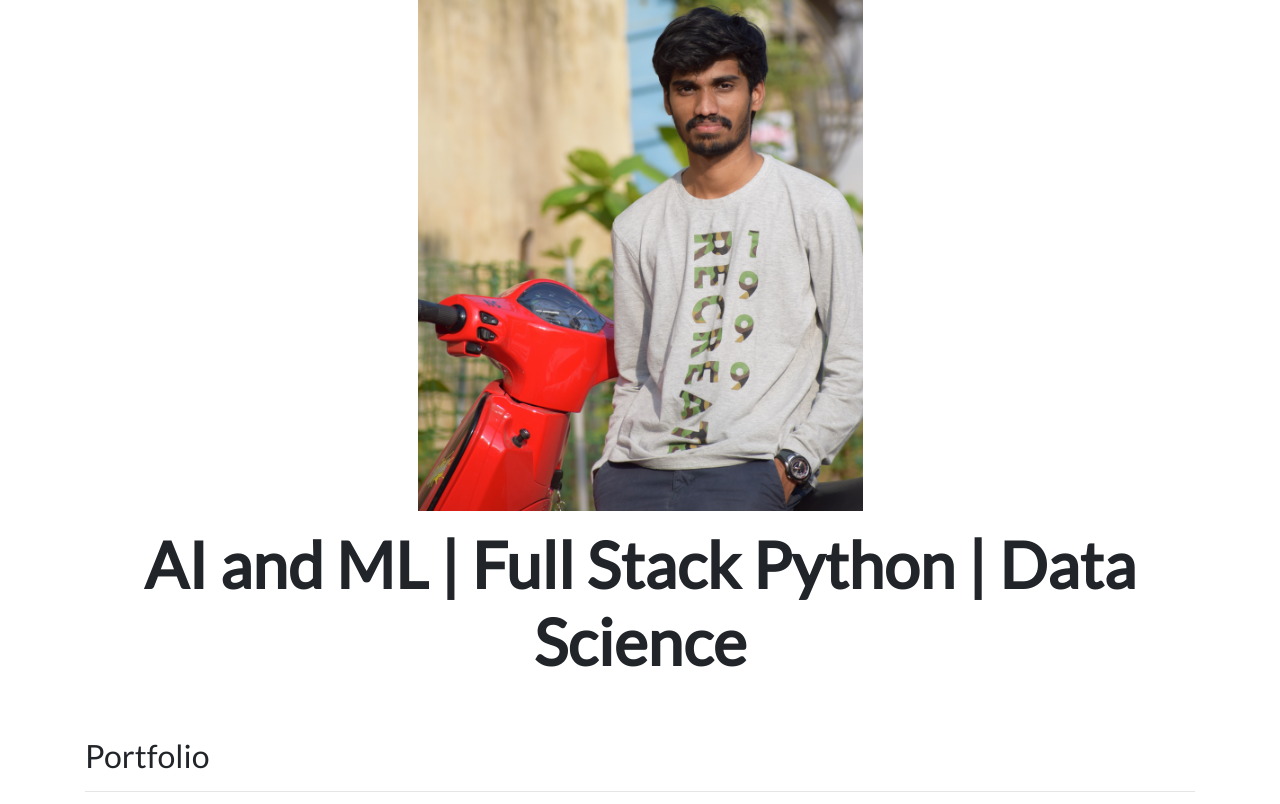
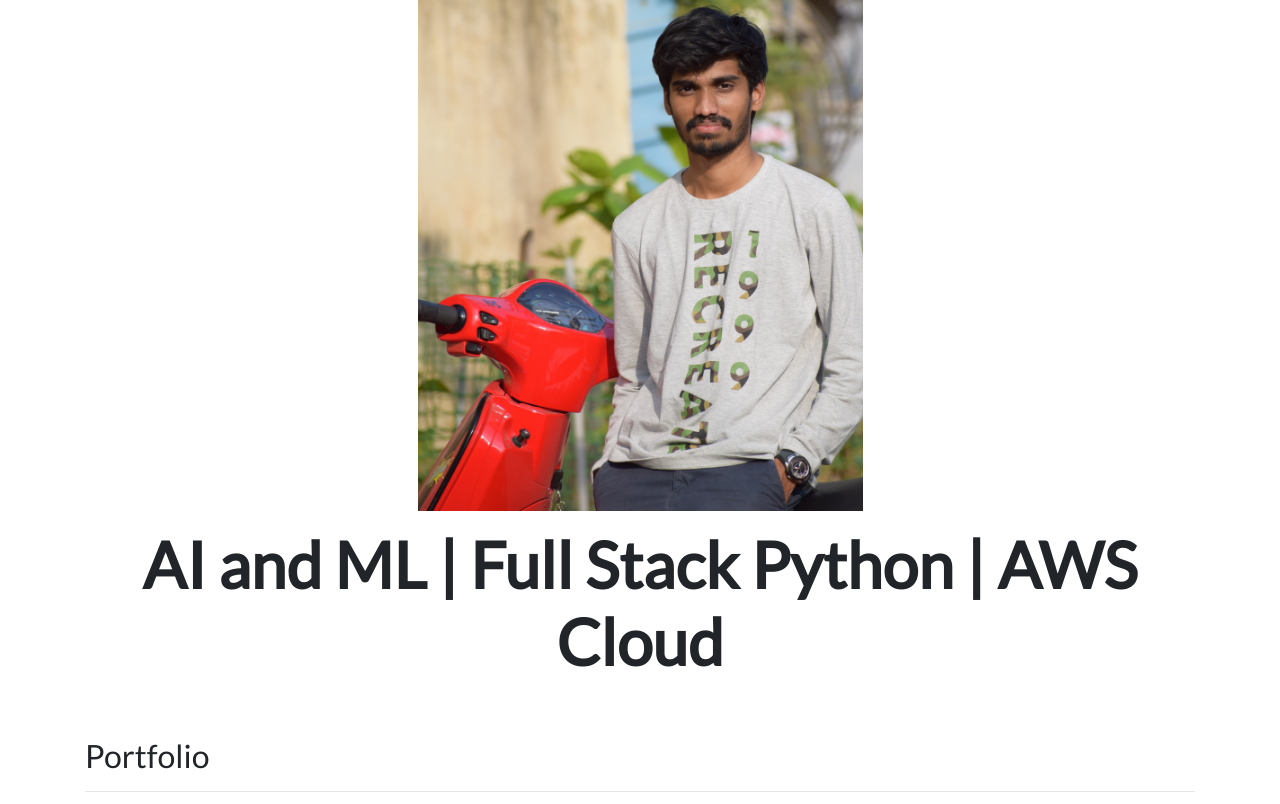
Before and after one commit to vineethbabu/vineeth-blog, a Django app: page / in a window 1280 px wide. Shown: the part 73-877 px from the top of the page. Run offline with Django 3.2, Linux system fonts and the light colour scheme; data comes from the database, SQL or seed files in the repository; some libraries are stand-ins or nearby versions.

Commit message:
Commit-2

```diff
--- a/portfolio/templates/portfolio/home.html
+++ b/portfolio/templates/portfolio/home.html
@@ -12,7 +12,7 @@
 
 <div class="row justify-content-center mb-1">
   <div class="col-lg-13 text-center">
-    <h3 id="hometext" class="font-weight-bold">AI and ML | Full Stack Python | Data Science</h3>
+    <h3 id="hometext" class="font-weight-bold">AI and ML | Full Stack Python | AWS Cloud</h3>
   </div>
 </div>
 
```
